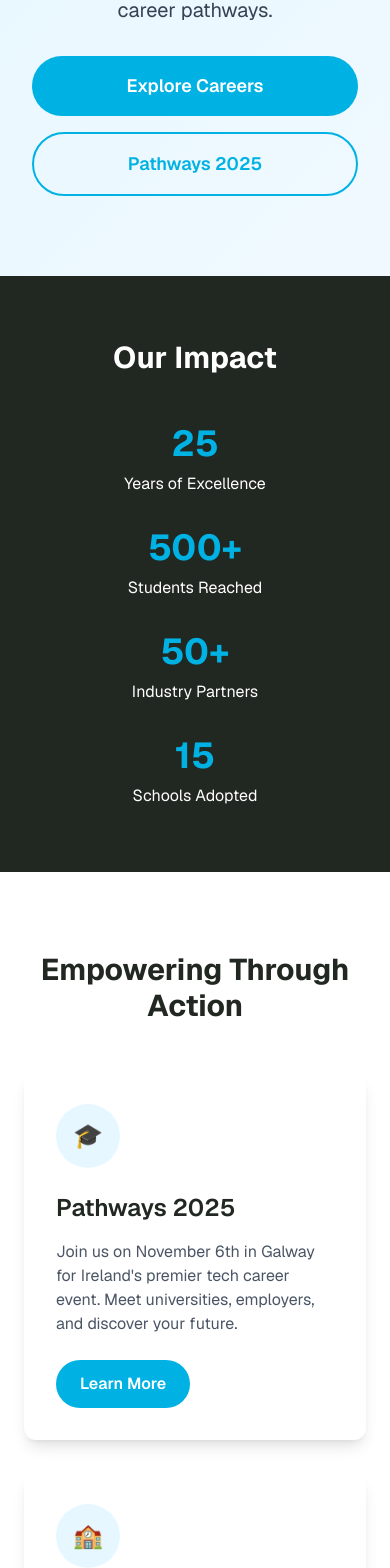
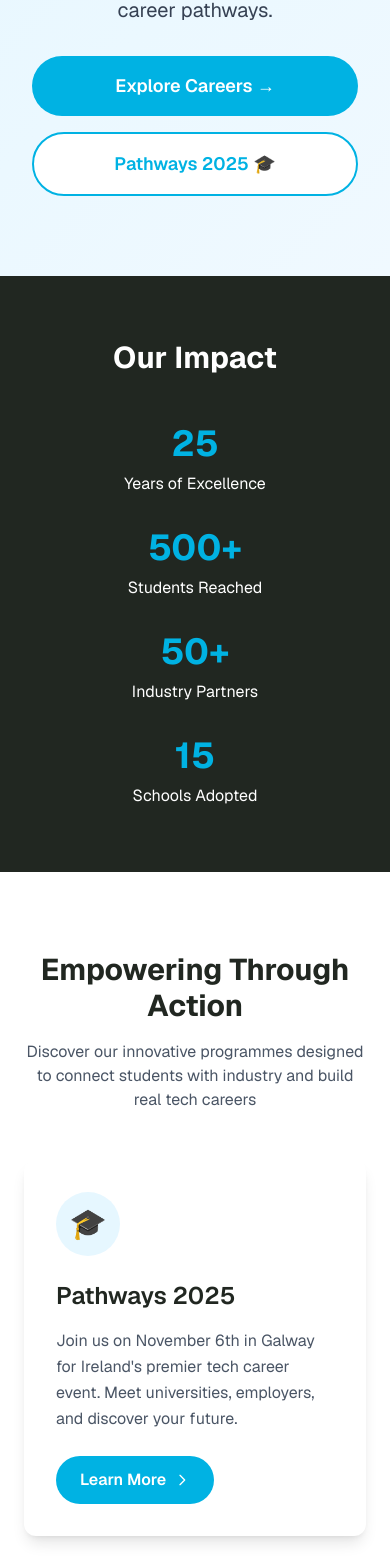
Before and after one commit to CillianCawley7/edutec-website, a Next.js app: page / in a window 390 px wide. Shown: the part 420-1988 px from the top of the page. Built offline with nearby package versions, Linux system fonts and the light colour scheme.

Commit message:
Add dynamic UX to home page: animated stats counter, hover effects, trending skills badges, smooth transitions, and fade-in animations

```diff
--- a/src/app/Home/page.tsx
+++ b/src/app/Home/page.tsx
@@ -6,126 +6,130 @@ import Navbar from '../components/NavBar';
 import Footer from '../components/Footer';
 import * as React from 'react';
 
+// Counter animation hook
+function useCountUp(end: number, duration: number = 2000) {
+  const [count, setCount] = React.useState(0);
+  const [hasAnimated, setHasAnimated] = React.useState(false);
+
+  React.useEffect(() => {
+    if (!hasAnimated) return;
+
+    let startTime: number;
+    const step = (timestamp: number) => {
+      if (!startTime) startTime = timestamp;
+      const progress = Math.min((timestamp - startTime) / duration, 1);
+      setCount(Math.floor(progress * end));
+
+      if (progress < 1) {
+        requestAnimationFrame(step);
+      }
+    };
+
+    requestAnimationFrame(step);
+  }, [end, duration, hasAnimated]);
+
+  return { count, setHasAnimated };
+}
+
 export default function Home() {
+  const stats = [
+    { value: 25, label: 'Years of Excellence', suffix: '' },
+    { value: 500, label: 'Students Reached', suffix: '+' },
+    { value: 50, label: 'Industry Partners', suffix: '+' },
+    { value: 15, label: 'Schools Adopted', suffix: '' },
+  ];
+
   return (
     <>
       <Navbar />
       <main className="min-h-screen bg-white text-gray-800 font-sans">
 
-        {/* Hero Section */}
-        <section className="px-8 py-20 text-center" style={{background: 'linear-gradient(135deg, #e6f7ff 0%, #f0f9ff 100%)'}}>
-          <div className="max-w-6xl mx-auto">
-            <h1 className="text-5xl md:text-7xl font-bold mb-6" style={{color: '#212721'}}>
+        {/* Hero Section with animated gradient */}
+        <section className="px-8 py-20 text-center relative overflow-hidden" style={{background: 'linear-gradient(135deg, #e6f7ff 0%, #f0f9ff 100%)'}}>
+          <div className="max-w-6xl mx-auto relative z-10">
+            <h1 className="text-5xl md:text-7xl font-bold mb-6 animate-fade-in" style={{color: '#212721'}}>
               Tech Careers Start Here
             </h1>
-            <p className="text-xl md:text-2xl max-w-4xl mx-auto mb-8 text-gray-700">
+            <p className="text-xl md:text-2xl max-w-4xl mx-auto mb-8 text-gray-700 animate-fade-in-delay">
               Empowering Ireland's next generation of tech talent through hands-on STEAM experiences,
               industry partnerships, and real career pathways.
             </p>
-            <div className="flex flex-col sm:flex-row gap-4 justify-center">
+            <div className="flex flex-col sm:flex-row gap-4 justify-center animate-fade-in-delay-2">
               <Link
                 href="/careers"
-                className="inline-block text-white px-8 py-4 rounded-full font-semibold hover:opacity-90 transition text-lg"
+                className="inline-block text-white px-8 py-4 rounded-full font-semibold hover:scale-105 hover:shadow-xl transition-all duration-300 text-lg"
                 style={{backgroundColor: '#00b2e3'}}
               >
-                Explore Careers
+                Explore Careers →
               </Link>
               <Link
                 href="/initiatives/pathways"
-                className="inline-block px-8 py-4 rounded-full font-semibold hover:opacity-90 transition text-lg border-2"
+                className="inline-block px-8 py-4 rounded-full font-semibold hover:scale-105 hover:shadow-xl transition-all duration-300 text-lg border-2 bg-white"
                 style={{color: '#00b2e3', borderColor: '#00b2e3'}}
               >
-                Pathways 2025
+                Pathways 2025 🎓
               </Link>
             </div>
           </div>
         </section>
 
-        {/* Impact Statistics */}
-        <section className="py-16 px-6" style={{backgroundColor: '#212721'}}>
-          <div className="max-w-6xl mx-auto text-center">
-            <h2 className="text-3xl md:text-4xl font-bold mb-12 text-white">Our Impact</h2>
-            <div className="grid md:grid-cols-4 gap-8">
-              <div>
-                <div className="text-4xl md:text-5xl font-bold mb-2" style={{color: '#00b2e3'}}>25</div>
-                <div className="text-white">Years of Excellence</div>
-              </div>
-              <div>
-                <div className="text-4xl md:text-5xl font-bold mb-2" style={{color: '#00b2e3'}}>500+</div>
-                <div className="text-white">Students Reached</div>
-              </div>
-              <div>
-                <div className="text-4xl md:text-5xl font-bold mb-2" style={{color: '#00b2e3'}}>50+</div>
-                <div className="text-white">Industry Partners</div>
-              </div>
-              <div>
-                <div className="text-4xl md:text-5xl font-bold mb-2" style={{color: '#00b2e3'}}>15</div>
-                <div className="text-white">Schools Adopted</div>
-              </div>
+        {/* Animated Impact Statistics */}
+        <ImpactStatistics stats={stats} />
+
+        {/* Featured Initiatives with hover effects */}
+        <section className="py-20 px-6 bg-white">
+          <div className="max-w-6xl mx-auto">
+            <h2 className="text-3xl md:text-4xl font-bold mb-4 text-center" style={{color: '#212721'}}>
+              Empowering Through Action
+            </h2>
+            <p className="text-center text-gray-600 mb-12 max-w-2xl mx-auto">
+              Discover our innovative programmes designed to connect students with industry and build real tech careers
+            </p>
+            <div className="grid md:grid-cols-3 gap-8">
+              <InitiativeCard
+                icon="🎓"
+                title="Pathways 2025"
+                description="Join us on November 6th in Galway for Ireland's premier tech career event. Meet universities, employers, and discover your future."
+                link="/initiatives/pathways"
+                color="#00b2e3"
+              />
+              <InitiativeCard
+                icon="🏫"
+                title="Adopt a School"
+                description="Tech companies partner with schools to provide equipment, mentorship, and real-world learning experiences."
+                link="/initiatives/adopt-a-school"
+                color="#00b2e3"
+              />
+              <InitiativeCard
+                icon="🤝"
+                title="Mentoring for Success"
+                description="Free structured mentoring programme connecting tech professionals with emerging talent for career growth."
+                link="/initiatives/mentoring"
+                color="#00b2e3"
+              />
             </div>
           </div>
         </section>
 
-        {/* Featured Initiatives */}
-        <section className="py-20 px-6 bg-white">
+        {/* Trending Skills Section */}
+        <section className="py-16 px-6 bg-gray-50">
           <div className="max-w-6xl mx-auto">
-            <h2 className="text-3xl md:text-4xl font-bold mb-12 text-center" style={{color: '#212721'}}>
-              Empowering Through Action
+            <h2 className="text-3xl md:text-4xl font-bold mb-4 text-center" style={{color: '#212721'}}>
+              In-Demand Tech Skills
             </h2>
-            <div className="grid md:grid-cols-3 gap-8">
-              <div className="bg-white rounded-xl shadow-lg p-8 hover:shadow-xl transition">
-                <div className="w-16 h-16 rounded-full mb-6 flex items-center justify-center" style={{backgroundColor: '#e6f7ff'}}>
-                  <span className="text-2xl">🎓</span>
-                </div>
-                <h3 className="text-2xl font-semibold mb-4" style={{color: '#212721'}}>Pathways 2025</h3>
-                <p className="text-gray-600 mb-6">
-                  Join us on November 6th in Galway for Ireland's premier tech career event.
-                  Meet universities, employers, and discover your future.
-                </p>
-                <Link
-                  href="/initiatives/pathways"
-                  className="inline-block px-6 py-3 rounded-full font-semibold hover:opacity-90 transition"
-                  style={{backgroundColor: '#00b2e3', color: 'white'}}
+            <p className="text-center text-gray-600 mb-12">
+              The most sought-after skills in Ireland's tech industry
+            </p>
+            <div className="flex flex-wrap justify-center gap-3">
+              {['Python', 'JavaScript', 'React', 'Cloud Computing', 'Data Science', 'AI/ML', 'Cyber Security', 'DevOps', 'Java', 'SQL', 'AWS', 'Docker'].map((skill) => (
+                <span
+                  key={skill}
+                  className="px-6 py-3 rounded-full font-semibold text-white hover:scale-110 transition-transform duration-300 cursor-pointer shadow-md"
+                  style={{backgroundColor: '#00b2e3'}}
                 >
-                  Learn More
-                </Link>
-              </div>
-
-              <div className="bg-white rounded-xl shadow-lg p-8 hover:shadow-xl transition">
-                <div className="w-16 h-16 rounded-full mb-6 flex items-center justify-center" style={{backgroundColor: '#e6f7ff'}}>
-                  <span className="text-2xl">🏫</span>
-                </div>
-                <h3 className="text-2xl font-semibold mb-4" style={{color: '#212721'}}>Adopt a School</h3>
-                <p className="text-gray-600 mb-6">
-                  Tech companies partner with schools to provide equipment, mentorship,
-                  and real-world learning experiences.
-                </p>
-                <Link
-                  href="/initiatives/adopt-a-school"
-                  className="inline-block px-6 py-3 rounded-full font-semibold hover:opacity-90 transition"
-                  style={{backgroundColor: '#00b2e3', color: 'white'}}
-                >
-                  Get Involved
-                </Link>
-              </div>
-
-              <div className="bg-white rounded-xl shadow-lg p-8 hover:shadow-xl transition">
-                <div className="w-16 h-16 rounded-full mb-6 flex items-center justify-center" style={{backgroundColor: '#e6f7ff'}}>
-                  <span className="text-2xl">🤝</span>
-                </div>
-                <h3 className="text-2xl font-semibold mb-4" style={{color: '#212721'}}>Mentoring for Success</h3>
-                <p className="text-gray-600 mb-6">
-                  Free structured mentoring programme connecting tech professionals
-                  with emerging talent for career growth.
-                </p>
-                <Link
-                  href="/initiatives/mentoring"
-                  className="inline-block px-6 py-3 rounded-full font-semibold hover:opacity-90 transition"
-                  style={{backgroundColor: '#00b2e3', color: 'white'}}
-                >
-                  Join Programme
-                </Link>
-              </div>
+                  {skill}
+                </span>
+              ))}
             </div>
           </div>
         </section>
@@ -137,11 +141,11 @@ export default function Home() {
               Trusted by Leading Institutions
             </h2>
             <div className="grid grid-cols-2 md:grid-cols-5 gap-8 items-center">
-              <div className="text-lg font-semibold text-gray-600">University of Galway</div>
-              <div className="text-lg font-semibold text-gray-600">University of Limerick</div>
-              <div className="text-lg font-semibold text-gray-600">ATU</div>
-              <div className="text-lg font-semibold text-gray-600">TUS</div>
-              <div className="text-lg font-semibold text-gray-600">Skillnet Ireland</div>
+              <div className="text-lg font-semibold text-gray-600 hover:text-blue-600 transition-colors cursor-pointer">University of Galway</div>
+              <div className="text-lg font-semibold text-gray-600 hover:text-blue-600 transition-colors cursor-pointer">University of Limerick</div>
+              <div className="text-lg font-semibold text-gray-600 hover:text-blue-600 transition-colors cursor-pointer">ATU</div>
+              <div className="text-lg font-semibold text-gray-600 hover:text-blue-600 transition-colors cursor-pointer">TUS</div>
+              <div className="text-lg font-semibold text-gray-600 hover:text-blue-600 transition-colors cursor-pointer">Skillnet Ireland</div>
             </div>
           </div>
         </section>
@@ -149,7 +153,7 @@ export default function Home() {
         {/* itag Partnership Section */}
         <section className="py-16 px-6 bg-white">
           <div className="max-w-6xl mx-auto">
-            <div className="bg-gradient-to-r from-gray-50 to-blue-50 rounded-2xl p-8 md:p-12 shadow-lg">
+            <div className="bg-gradient-to-r from-gray-50 to-blue-50 rounded-2xl p-8 md:p-12 shadow-lg hover:shadow-2xl transition-shadow duration-300">
               <div className="grid md:grid-cols-2 gap-8 items-center">
                 <div>
                   <h2 className="text-3xl md:text-4xl font-bold mb-4" style={{color: '#212721'}}>
@@ -179,14 +183,14 @@ export default function Home() {
                     alt="itag Skillnet Ireland"
                     width={300}
                     height={100}
-                    className="object-contain"
+                    className="object-contain hover:scale-105 transition-transform duration-300"
                   />
                   <Image
                     src="/itag/Itag 25 Years Logo Rgb (1).png"
                     alt="itag 25 Years Celebration"
                     width={250}
                     height={100}
-                    className="object-contain"
+                    className="object-contain hover:scale-105 transition-transform duration-300"
                   />
                 </div>
               </div>
@@ -194,7 +198,7 @@ export default function Home() {
           </div>
         </section>
 
-        {/* Call to Action */}
+        {/* Call to Action with pulse animation */}
         <section className="py-20 px-6" style={{background: 'linear-gradient(135deg, #00b2e3 0%, #0099c7 100%)'}}>
           <div className="max-w-4xl mx-auto text-center text-white">
             <h2 className="text-3xl md:text-4xl font-bold mb-6">
@@ -207,13 +211,13 @@ export default function Home() {
             <div className="flex flex-col sm:flex-row gap-4 justify-center">
               <Link
                 href="/about"
-                className="inline-block bg-white text-blue-600 px-8 py-4 rounded-full font-semibold hover:opacity-90 transition text-lg"
+                className="inline-block bg-white text-blue-600 px-8 py-4 rounded-full font-semibold hover:scale-105 hover:shadow-2xl transition-all duration-300 text-lg"
               >
                 Learn About Us
               </Link>
               <Link
                 href="mailto:info@edutec.ie"
-                className="inline-block border-2 border-white text-white px-8 py-4 rounded-full font-semibold hover:bg-white hover:text-blue-600 transition text-lg"
+                className="inline-block border-2 border-white text-white px-8 py-4 rounded-full font-semibold hover:bg-white hover:text-blue-600 hover:scale-105 transition-all duration-300 text-lg"
               >
                 Get in Touch
               </Link>
@@ -221,8 +225,116 @@ export default function Home() {
           </div>
         </section>
 
-        <Footer />
       </main>
+      <Footer />
+
+      {/* Add custom CSS for animations */}
+      <style jsx>{`
+        @keyframes fadeIn {
+          from {
+            opacity: 0;
+            transform: translateY(20px);
+          }
+          to {
+            opacity: 1;
+            transform: translateY(0);
+          }
+        }
+
+        .animate-fade-in {
+          animation: fadeIn 0.8s ease-out forwards;
+        }
+
+        .animate-fade-in-delay {
+          opacity: 0;
+          animation: fadeIn 0.8s ease-out 0.2s forwards;
+        }
+
+        .animate-fade-in-delay-2 {
+          opacity: 0;
+          animation: fadeIn 0.8s ease-out 0.4s forwards;
+        }
+      `}</style>
     </>
   );
 }
+
+// Animated Statistics Component
+function ImpactStatistics({ stats }: { stats: Array<{ value: number; label: string; suffix: string }> }) {
+  const [isVisible, setIsVisible] = React.useState(false);
+  const sectionRef = React.useRef<HTMLElement>(null);
+
+  React.useEffect(() => {
+    const observer = new IntersectionObserver(
+      ([entry]) => {
+        if (entry.isIntersecting) {
+          setIsVisible(true);
+        }
+      },
+      { threshold: 0.3 }
+    );
+
+    if (sectionRef.current) {
+      observer.observe(sectionRef.current);
+    }
+
+    return () => observer.disconnect();
+  }, []);
+
+  return (
+    <section ref={sectionRef} className="py-16 px-6" style={{backgroundColor: '#212721'}}>
+      <div className="max-w-6xl mx-auto text-center">
+        <h2 className="text-3xl md:text-4xl font-bold mb-12 text-white">Our Impact</h2>
+        <div className="grid md:grid-cols-4 gap-8">
+          {stats.map((stat, index) => (
+            <StatCard key={index} {...stat} isVisible={isVisible} delay={index * 100} />
+          ))}
+        </div>
+      </div>
+    </section>
+  );
+}
+
+function StatCard({ value, label, suffix, isVisible, delay }: { value: number; label: string; suffix: string; isVisible: boolean; delay: number }) {
+  const { count, setHasAnimated } = useCountUp(value);
+
+  React.useEffect(() => {
+    if (isVisible) {
+      setTimeout(() => setHasAnimated(true), delay);
+    }
+  }, [isVisible, delay, setHasAnimated]);
+
+  return (
+    <div className="hover:scale-110 transition-transform duration-300">
+      <div className="text-4xl md:text-5xl font-bold mb-2" style={{color: '#00b2e3'}}>
+        {count}{suffix}
+      </div>
+      <div className="text-white">{label}</div>
+    </div>
+  );
+}
+
+// Initiative Card Component
+function InitiativeCard({ icon, title, description, link, color }: { icon: string; title: string; description: string; link: string; color: string }) {
+  return (
+    <div className="bg-white rounded-xl shadow-lg p-8 hover:shadow-2xl hover:-translate-y-2 transition-all duration-300 group">
+      <div className="w-16 h-16 rounded-full mb-6 flex items-center justify-center group-hover:scale-110 transition-transform duration-300" style={{backgroundColor: '#e6f7ff'}}>
+        <span className="text-3xl">{icon}</span>
+      </div>
+      <h3 className="text-2xl font-semibold mb-4 group-hover:text-blue-600 transition-colors" style={{color: '#212721'}}>{title}</h3>
+      <p className="text-gray-600 mb-6 leading-relaxed">
+        {description}
+      </p>
+      <Link
+        href={link}
+        className="inline-flex items-center gap-2 px-6 py-3 rounded-full font-semibold hover:scale-105 transition-all duration-300 text-white"
+        style={{backgroundColor: color}}
+      >
+        Learn More
+        <svg className="w-4 h-4 group-hover:translate-x-1 transition-transform" fill="none" stroke="currentColor" viewBox="0 0 24 24">
+          <path strokeLinecap="round" strokeLinejoin="round" strokeWidth={2} d="M9 5l7 7-7 7" />
+        </svg>
+      </Link>
+    </div>
+  );
+}
```
